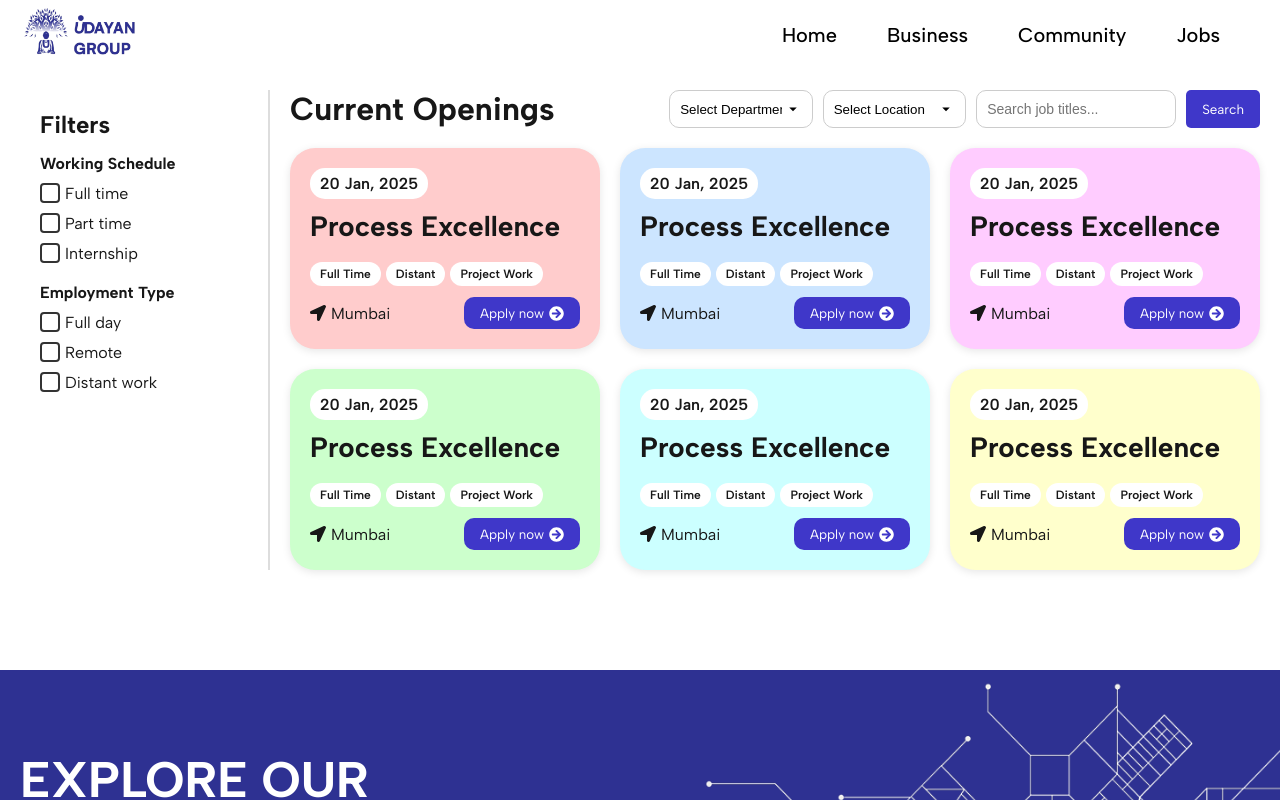
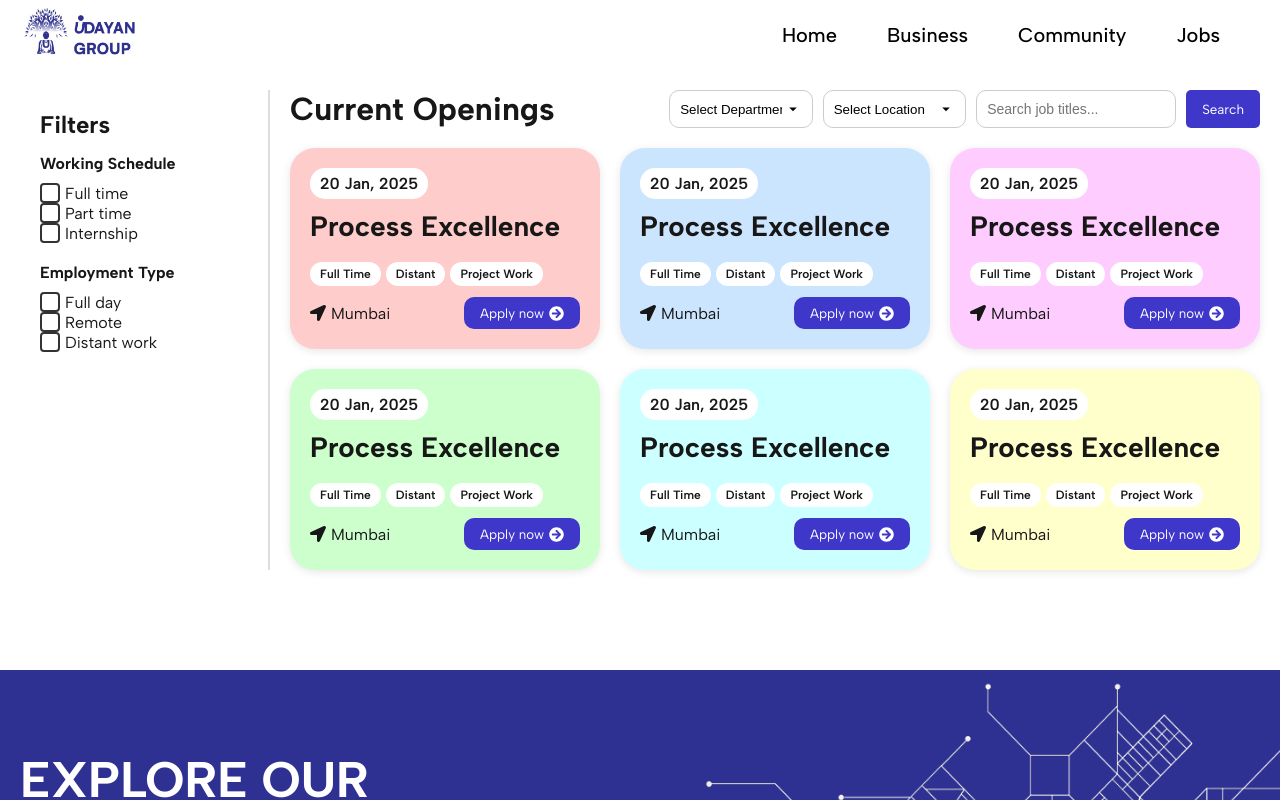
Before and after one commit to AmanSingh137/Udayan-Group, a Next.js app: page /jobs in a window 1280 px wide. Shown: the top 800 px of the page. Built offline with nearby package versions, Linux system fonts and the light colour scheme.

Commit message:
label global commented

```diff
--- a/app/jobs/Jobs.module.css
+++ b/app/jobs/Jobs.module.css
@@ -76,11 +76,11 @@
 .checkbox_title {
   margin-left: 5px;
 }
-:global(label) {
-  /* ✅ Fixed by using :global() */
+/* :global(label) {
+
   display: block;
   margin-bottom: 10px;
-}
+} */
 
 /* Header */
 .header {
```
